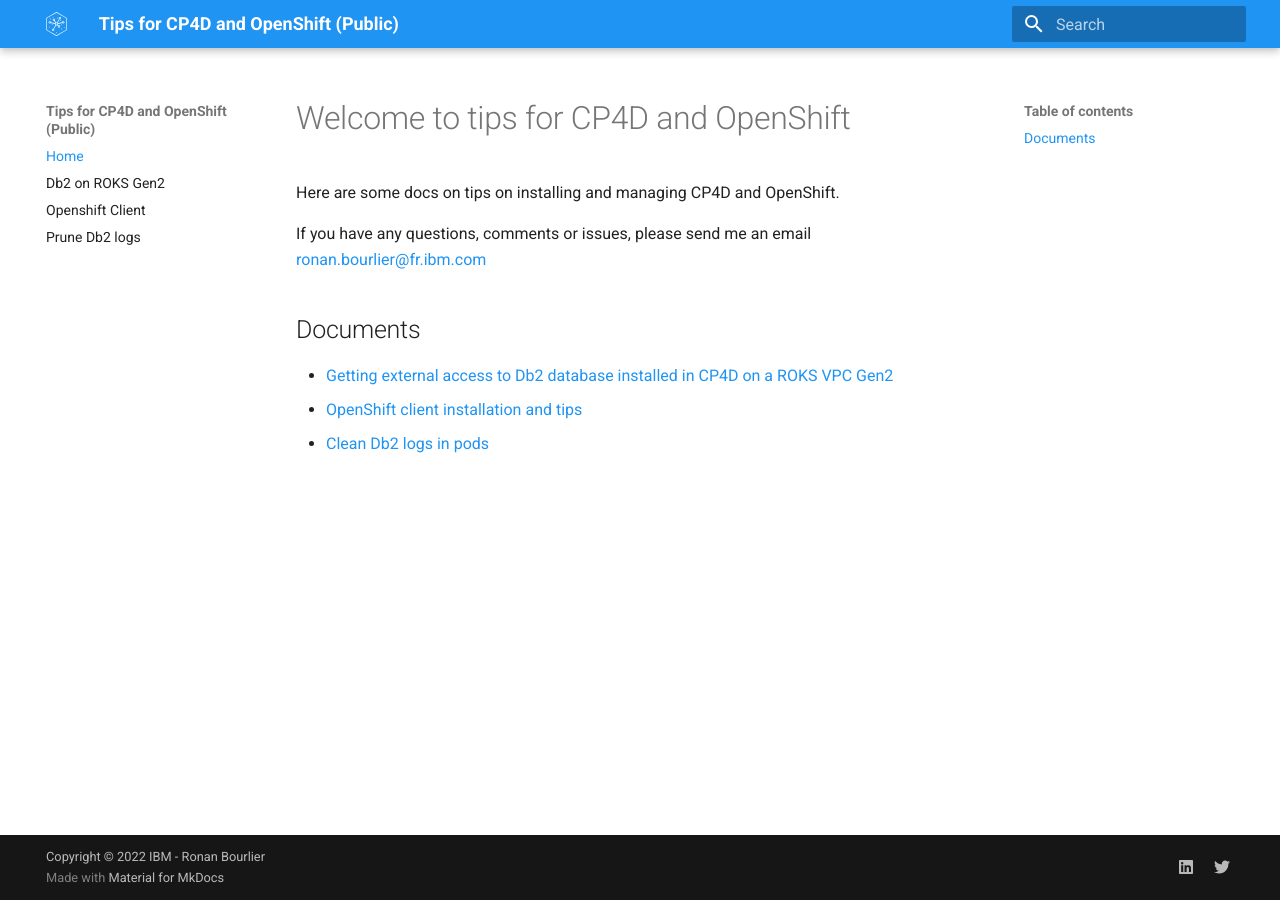
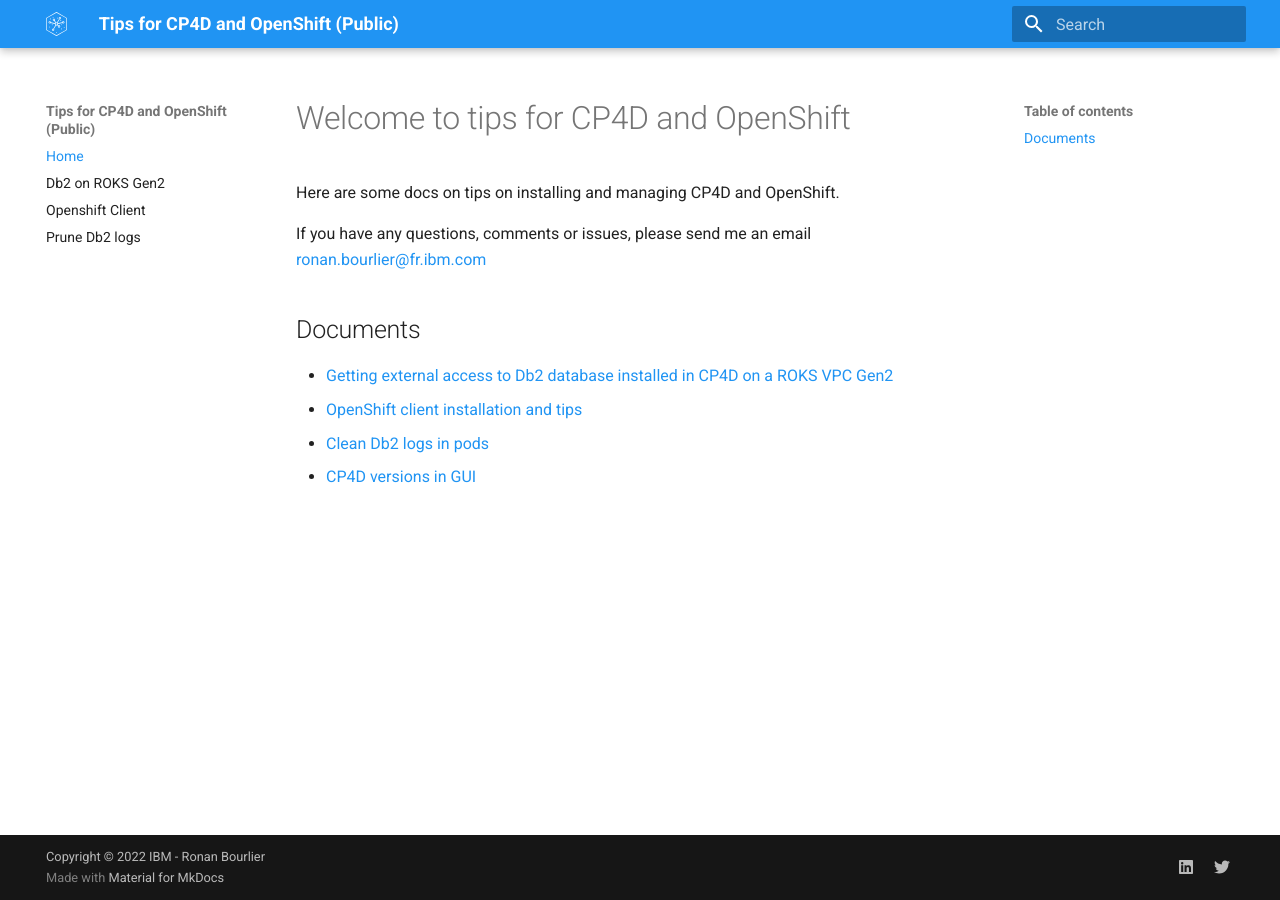
Before and after one commit to ronanb3/cp4d-ocp-tips, an MkDocs documentation site: the page built from docs/index.md, in a window 1280 px wide. Built offline with MkDocs 1.6.1 and Material for MkDocs 9.7.7, drawn with Linux system fonts in a browser that asks for light colours.

Commit message:
CP4D version on index.md

```diff
--- a/docs/index.md
+++ b/docs/index.md
@@ -8,3 +8,4 @@
 * [Getting external access to Db2 database installed in CP4D on a ROKS VPC Gen2](db2-roks.md)
 * [OpenShift client installation and tips](oc-client-install.md)
 * [Clean Db2 logs in pods](db2-prune-logs.md)
+* [CP4D versions in GUI](cp4d-version.md)
```
